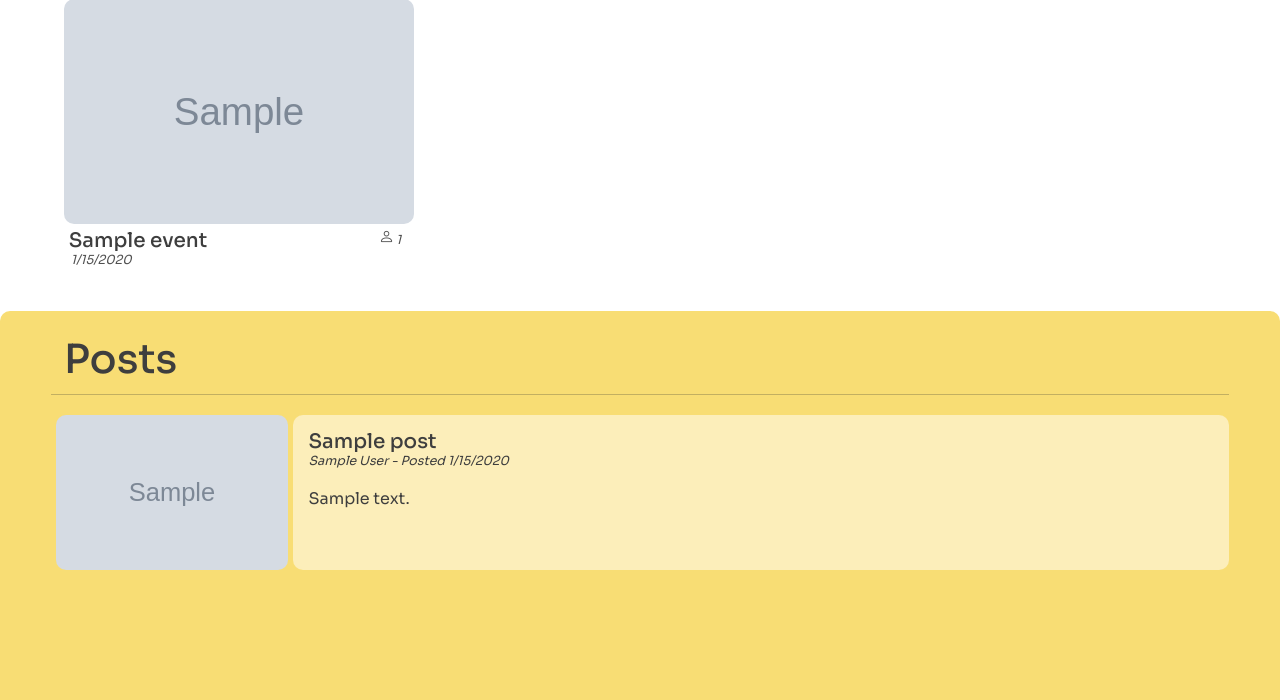
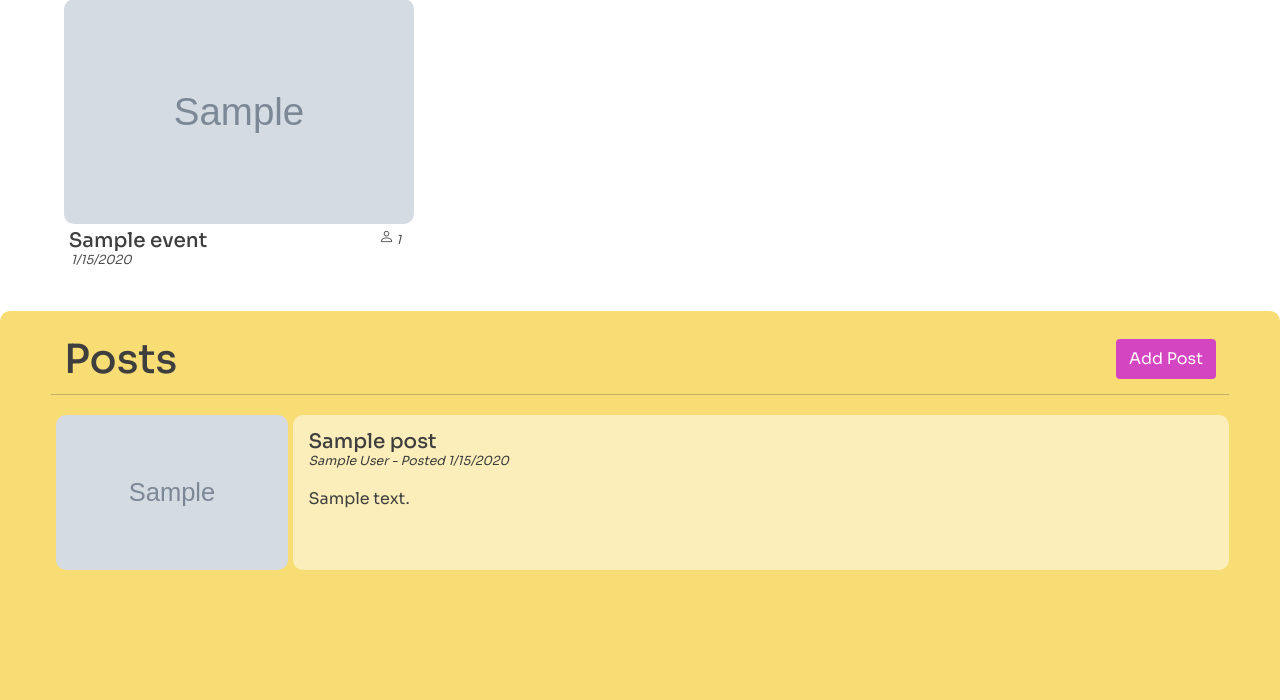
Before and after one commit to fnedarb/sei_project_two, a Django app: page /city/1 in a window 1280 px wide. Shown: the part 678-1378 px from the top of the page. Run offline with Django 3.2, Linux system fonts and the light colour scheme; tables that the repository leaves empty hold one stand-in row (values such as "Sample post"); grey boxes marked "Sample" are stand-in pictures; some libraries are stand-ins or nearby versions.

Commit message:
Added a post route for making a new post

```diff
--- a/main_app/static/styles/main.css
+++ b/main_app/static/styles/main.css
@@ -461,11 +461,27 @@ nav {
     color: #3E3E3E;
 }
 
+.city-posts button{
+    margin-right: 5%;
+    margin-top: 3px;
+    margin-bottom: 0px;
+    background-color: #D446C1;
+    color: white;
+    height: 40px;
+}
+
 .city-posts hr {
     width: 92%;
     margin: 0 auto;
     margin-top: 10px;
     margin-bottom: 0px;
+}
+
+.posts-add {
+    display: flex;
+    flex-direction: row;
+    width: 100%;
+    justify-content: space-between;
 }
 
 .city-post-container {
--- a/main_app/templates/city_view.html
+++ b/main_app/templates/city_view.html
@@ -47,7 +47,10 @@
         </div>
     </div>
     <div class="city-posts">
-        <h1 class="city-post-title">Posts</h1>
+        <div class="posts-add">
+            <h1 class="city-post-title">Posts</h1>
+            <button class="btn" data-bs-toggle="modal" data-bs-target="#exampleModalCenter">Add Post</button>
+        </div>
         <hr>
         <div class="city-posts-container">
             {% for post in posts %}
@@ -68,4 +71,36 @@
     </div>
 </div>
 
+<!-- Modal -->
+<div class="modal fade" id="exampleModalCenter" tabindex="-1" role="dialog" aria-labelledby="exampleModalCenterTitle" aria-hidden="true">
+    <div class="modal-dialog modal-dialog-centered" role="document">
+      <div class="modal-content">
+        <div class="modal-header">
+          <h5 class="modal-title" id="exampleModalLongTitle">Add a Post</h5>
+          <button type="button" class="btn-close" data-bs-dismiss="modal" aria-label="Close"></button>
+        </div>
+        <div class="modal-body">
+            <form action="{% url 'post-create' city.pk %}" method="post">
+            {% csrf_token %}
+                <div class="form-group mt-2 mb-4">
+                    <label for="postImage">Photo</label>
+                    <input type="text" class="form-control" id="postImage" name="postImage" placeholder="Image URL">
+                </div>
+                <div class="form-group my-4">
+                    <label for="postTitle">Title</label>
+                    <input type="text" class="form-control" id="postTitle" name="postTitle" placeholder="Post Title">
+                </div>
+                <div class="form-group my-4">
+                    <label for="postContent">Content</label>
+                    <textarea class="form-control" id="postContent" name="postContent" rows="7"></textarea>
+                </div>
+            </div>
+            <div class="modal-footer">
+            <button type="submit" class="btn btn-primary">Create Post</button>
+            </form>
+        </div>
+      </div>
+    </div>
+  </div>
+
 {% endblock %}
--- a/main_app/urls.py
+++ b/main_app/urls.py
@@ -6,4 +6,5 @@ urlpatterns = [
     path('profile/', views.ProfileView.as_view(), name="profile"),
     path('city/<int:pk>', views.CityDetailView.as_view(), name="city-detail"),
     path('accounts/signup/', views.Signup.as_view(), name="signup"),
+    path('city/<int:pk>/post/new', views.PostCreate.as_view(), name="post-create")
 ]
--- a/main_app/views.py
+++ b/main_app/views.py
@@ -85,16 +85,16 @@ class EventDetailView(TemplateView):
 
 
 
-class PostCreate(CreateView):
-    model = Post
-    fields = ['title','date','image','content','upvotes']
-    #template_name = ''
-
-    def form_valid(self, form):
-        form.instance.profile = self.request.profile # maybe user
-
-    def get_success_url(self):
-        return reverse('city_view', kwargs={'pk': self.object.pk})
+class PostCreate(View):
+    def post(self, request, pk):
+        profile = self.request.user
+        title = request.POST.get('postTitle')
+        city = City.objects.get(pk=pk)
+        content = request.POST.get('postContent')
+        upvotes = 0
+        photo = request.POST.get('postImage')
+        Post.objects.create(profile=profile, title=title, city=city, content=content, upvotes=upvotes, photo=photo)
+        return redirect('city-detail', pk=pk)
 
 class PostUpdate(UpdateView):
     model = Post
```
